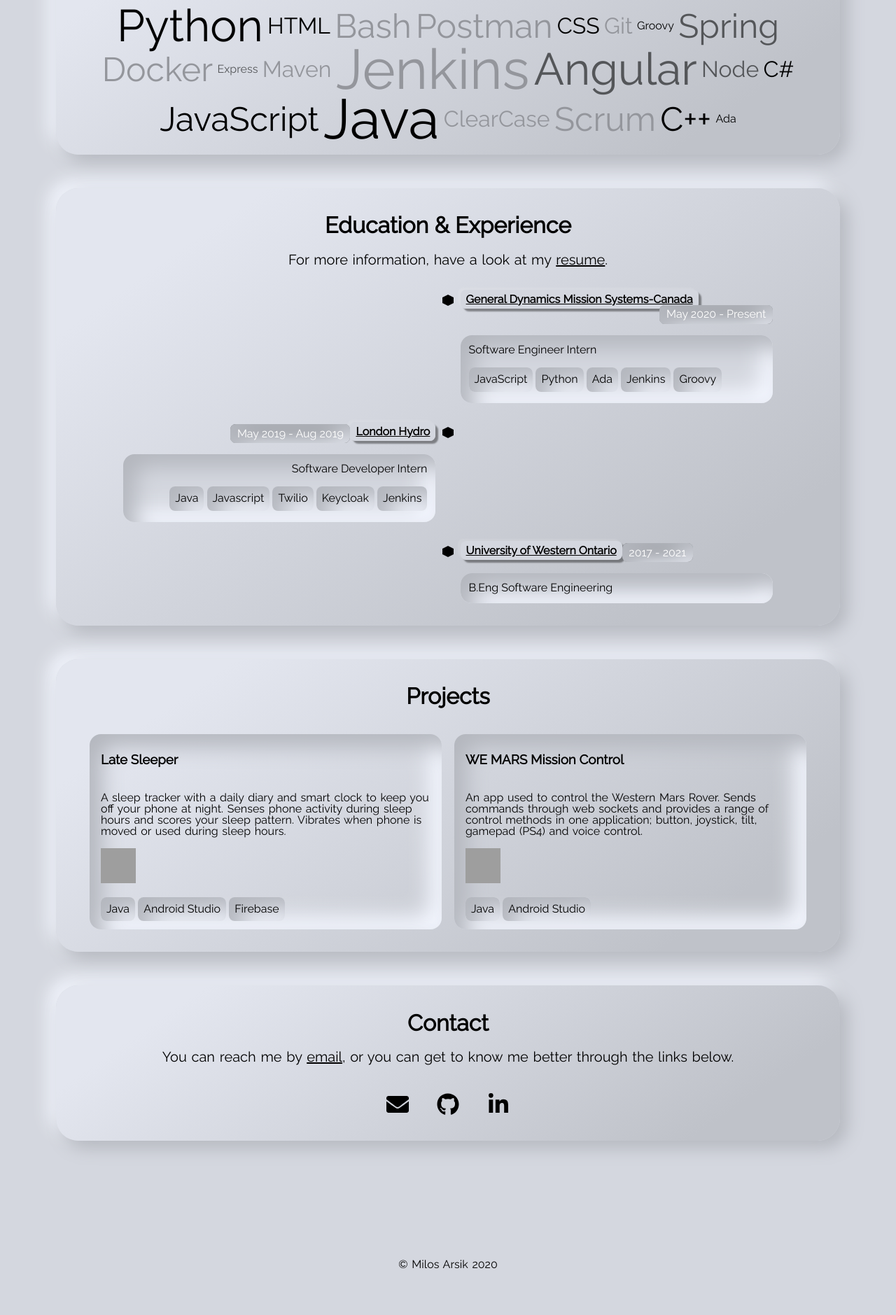
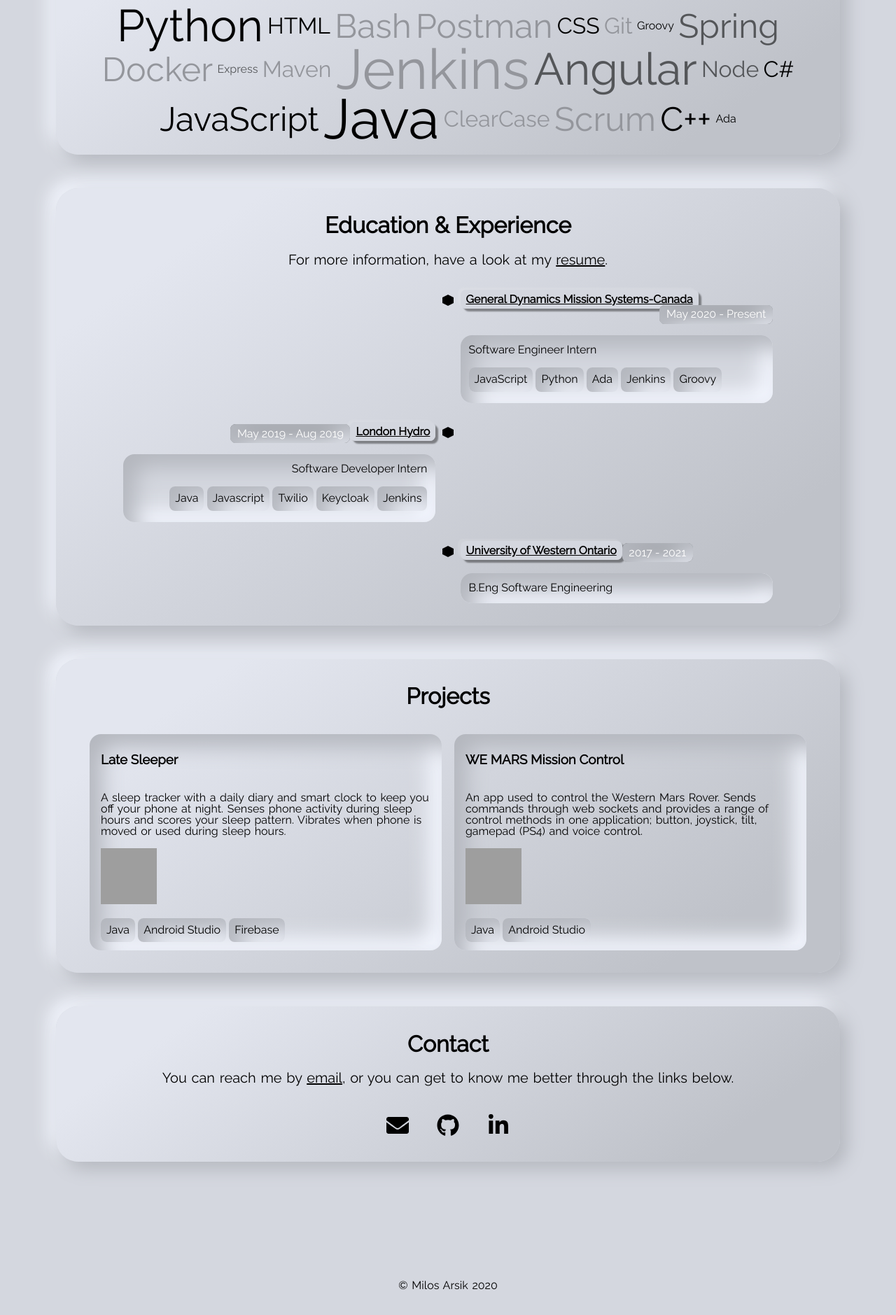
Before and after one commit to milosarsik/milosarsik.github.io, a Jekyll site: the page built from index.html, in a window 1280 px wide. Shown: the part 1632-3511 px from the top of the page at 70% size. Built offline with Jekyll 4.4.1, drawn with Linux system fonts in a browser that asks for light colours; before the commit the page ends 3481 px from its top, so only the background shows below that; grey boxes are pictures that could not be loaded.

Commit message:
Update section-projects.html

```diff
--- a/_includes/section-projects.html
+++ b/_includes/section-projects.html
@@ -9,7 +9,7 @@
         <p class="project-desc">{{project.descr}}</p>
         {% if project.demo %}
           <a href="{{project.demo}}" target="_blank" rel="noreferrer">
-            <img src="{{project.image}}" alt="{{project.name}}" style="width:50px;height:50px;">
+            <img src="{{project.image}}" alt="{{project.name}}" style="width:80px;height:80px;">
           </a>
         {% endif %}
         {% if project.tags %}
```
